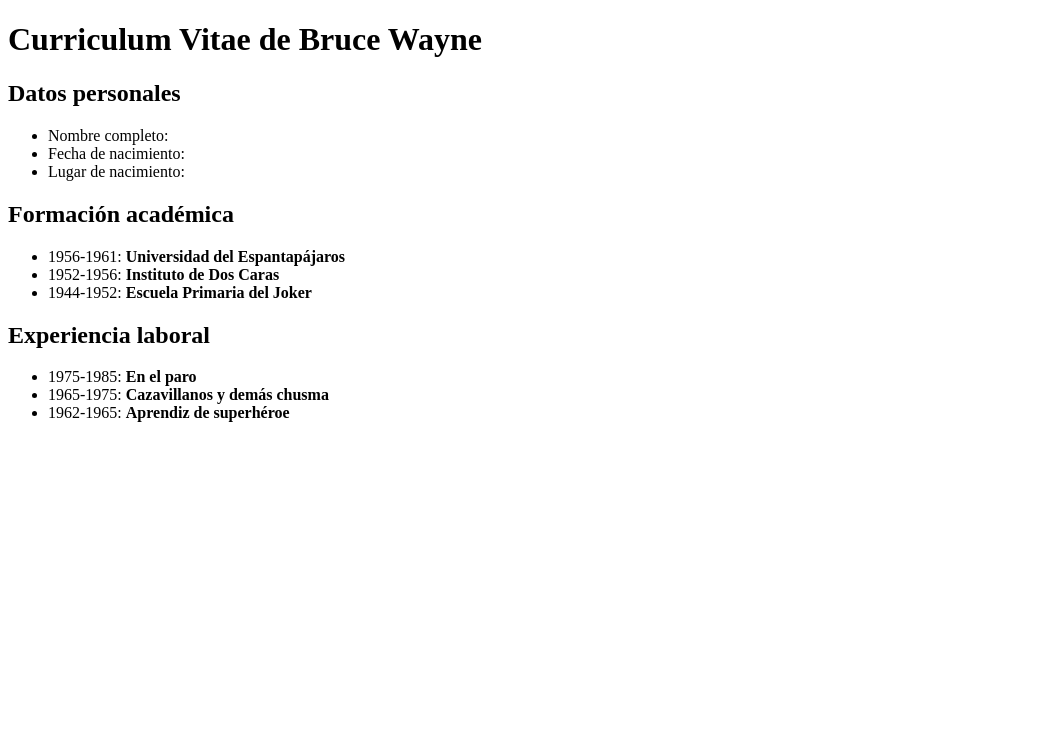
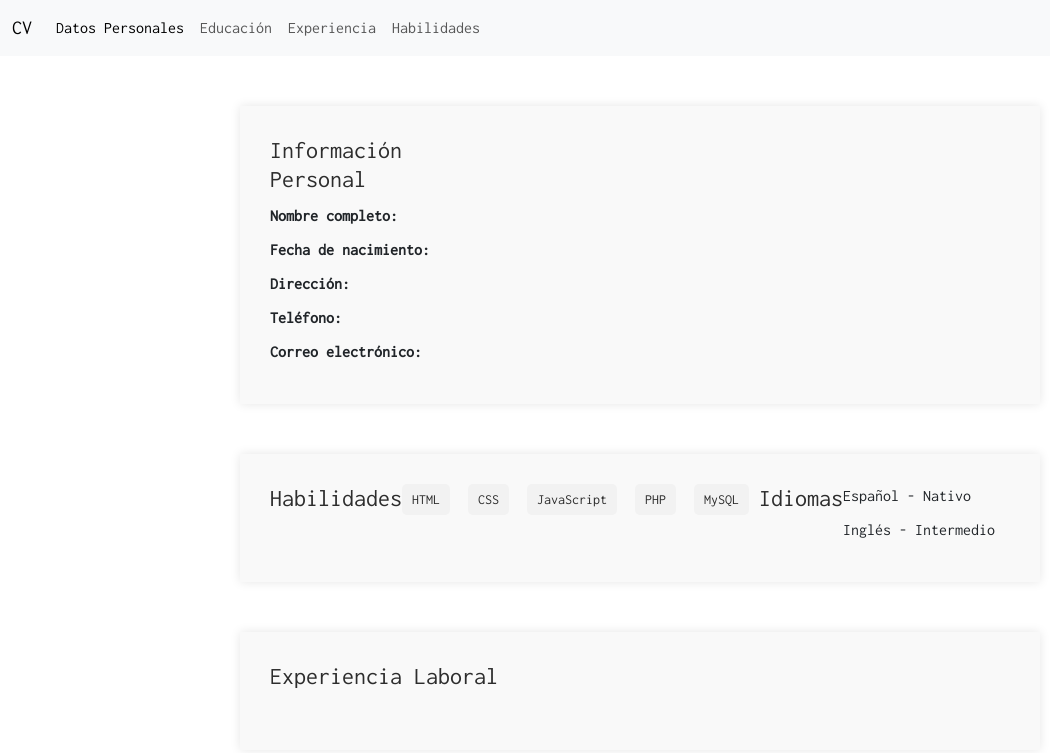
Before and after one commit to smarevalo/smarevalo.github.io, a plain HTML site: page index.html in a window 1280 px wide. Shown: the whole page, without its empty margins (0-1050 px from the left). Drawn offline with nearby package versions, Linux system fonts and the light colour scheme; no server answers.

Commit message:
actualizacion

```diff
--- /dev/null
+++ b/css/index.css
@@ -0,0 +1,91 @@
+	body {
+		margin: 0;
+		padding: 0;
+		font-family: Inconsolata, Arial, sans-serif;
+	}
+
+	.container {
+		display: flex;
+		flex-wrap: wrap;
+		max-width: 800px;
+		margin: 50px auto;
+		background-color: #f9f9f9;
+		padding: 30px;
+		box-shadow: 0px 0px 10px rgba(0, 0, 0, 0.1);
+	}
+
+	h3 {
+		font-size: 24px;
+		margin-bottom: 10px;
+		color: #2d2d2d;
+	}
+
+	h4 {
+		font-size: 20px;
+		margin-top: 20px;
+		margin-bottom: 10px;
+		color: #2d2d2d;
+	}
+
+	.left-column {
+		flex: 1;
+		margin-right: 50px;
+	}
+
+	.right-column {
+		flex: 2;
+	}
+
+	ul {
+		list-style: none;
+		padding: 0;
+		margin: 0;
+	}
+
+	ul li {
+		margin-bottom: 10px;
+	}
+
+	ul li strong {
+		font-weight: bold;
+		margin-right: 5px;
+	}
+
+	p {
+		margin-bottom: 10px;
+	}
+
+	.experience {
+		margin-bottom: 30px;
+		border-bottom: 1px solid #ccc;
+		padding-bottom: 20px;
+	}
+
+	.experience:last-child {
+		border-bottom: none;
+		padding-bottom: 0;
+	}
+
+	.experience ul {
+		margin-top: 10px;
+		margin-left: 20px;
+	}
+
+	.experience ul li {
+		margin-bottom: 5px;
+	}
+
+	.skills li {
+		display: inline-block;
+		background-color: #f2f2f2;
+		color: #2d2d2d;
+		font-size: 14px;
+		padding: 5px 10px;
+		margin-right: 10px;
+		margin-bottom: 10px;
+		border-radius: 5px;
+	}
+
+    img {
+        border-radius: 50%;
+      }
--- a/index.html
+++ b/index.html
@@ -4,47 +4,89 @@
         <meta charset="UTF-8">
         <meta http-equiv="X-UA-Compatible" content="IE=edge">
         <meta name="viewport" content="width=device-width, initial-scale=1.0">
+        <script src="https://ajax.googleapis.com/ajax/libs/jquery/3.6.3/jquery.min.js"></script>
+        <link href="https://cdn.jsdelivr.net/npm/bootstrap@5.3.0-alpha1/dist/css/bootstrap.min.css" rel="stylesheet" integrity="sha384-GLhlTQ8iRABdZLl6O3oVMWSktQOp6b7In1Zl3/Jr59b6EGGoI1aFkw7cmDA6j6gD" crossorigin="anonymous">
+        <link rel="stylesheet" href="https://fonts.googleapis.com/css?family=Inconsolata">
+
+        <link rel="stylesheet" href="https://cdnjs.cloudflare.com/ajax/libs/font-awesome/6.3.0/css/all.min.css">
+        <script src="https://cdn.jsdelivr.net/npm/@popperjs/core@2.11.6/dist/umd/popper.min.js" integrity="sha384-oBqDVmMz9ATKxIep9tiCxS/Z9fNfEXiDAYTujMAeBAsjFuCZSmKbSSUnQlmh/jp3" crossorigin="anonymous"></script>
+        <script src="https://cdn.jsdelivr.net/npm/bootstrap@5.3.0-alpha1/dist/js/bootstrap.min.js" integrity="sha384-mQ93GR66B00ZXjt0YO5KlohRA5SY2XofN4zfuZxLkoj1gXtW8ANNCe9d5Y3eG5eD" crossorigin="anonymous"></script>
+        <script src="https://cdn.jsdelivr.net/npm/bootstrap@5.3.0-alpha1/dist/js/bootstrap.bundle.min.js" integrity="sha384-w76AqPfDkMBDXo30jS1Sgez6pr3x5MlQ1ZAGC+nuZB+EYdgRZgiwxhTBTkF7CXvN" crossorigin="anonymous"></script>
+        <script src="./js/index.js"></script>
+        <link rel="stylesheet" href="./css/index.css">
 
         <title>Curriculum Vitae</title>
     </head>
+
     <body>
-    <h1>Curriculum Vitae de Bruce Wayne</h1>
 
-    <h2>Datos personales</h2>
+        <main>
+
+            <nav class="navbar navbar-expand-lg bg-body-tertiary">
+                <div class="container-fluid">
+                  <a class="navbar-brand" href="#">CV</a>
+                  <button class="navbar-toggler" type="button" data-bs-toggle="collapse" data-bs-target="#navbarNavAltMarkup" aria-controls="navbarNavAltMarkup" aria-expanded="false" aria-label="Toggle navigation">
+                    <span class="navbar-toggler-icon"></span>
+                  </button>
+                  <div class="collapse navbar-collapse" id="navbarNavAltMarkup">
+                    <div class="navbar-nav">
+                      <a class="nav-link active" aria-current="page" href="#">Datos Personales</a>
+                      <a class="nav-link" href="#">Educación</a>
+                      <a class="nav-link" href="#">Experiencia</a>
+                      <a class="nav-link" href="#">Habilidades</a>
+                    </div>
+                  </div>
+                </div>
+            </nav>
+
+
+            <section class="container">
+                <div class="left-column">
+                    <h3>Información Personal</h3>
                     <ul>
-    <li>Nombre completo:  <strong><span id="name"></span></strong></li>
-    <li>Fecha de nacimiento: <strong><span id="date"></span></strong></li>
-    <li>Lugar de nacimiento:  <strong><span id="country"></span></strong></li>
+                        <li><strong>Nombre completo:</strong><span id="nombre"></span></li>
+                        <li><strong>Fecha de nacimiento:</strong><span id="nacimiento"></span></li>
+                        <li><strong>Dirección:</strong><span id="direccion"></span></li>
+                        <li><strong>Teléfono:</strong><span id="telefono"></span></li>
+                        <li><strong>Correo electrónico:</strong><span id="correo"></span></li>
+                    </ul>
+                </div>
+                <div class="right-column">
+                    <span id="foto" ></span>
+                </div>
+
+            </section>
+
+
+            <section class="container">
+                <h3>Habilidades</h3>
+                    <ul class="skills">
+                        <li>HTML</li>
+                        <li>CSS</li>
+                        <li>JavaScript</li>
+                        <li>PHP</li>
+                        <li>MySQL</li>
                     </ul>
 
-    <h2>Formación académica</h2>
+                    <h3>Idiomas</h3>
                     <ul>
-    <li>1956-1961: <strong>Universidad del Espantapájaros</strong></li>
-    <li>1952-1956: <strong>Instituto de Dos Caras</strong></li>
-    <li>1944-1952:  <strong>Escuela Primaria del Joker</strong></li>
+                        <li>Español - Nativo</li>
+                        <li>Inglés - Intermedio</li>
                     </ul>
+            </section>
 
-    <h2>Experiencia laboral</h2>
-    <ul>
-    <li>1975-1985: <strong>En el paro</strong></li>
-    <li>1965-1975: <strong>Cazavillanos y demás chusma</strong></li>
-    <li>1962-1965: <strong>Aprendiz de superhéroe</strong></li>
-    </ul>
-    <p id="demo"></p>
 
-    <script>
-        var texto = fetch('https://randomuser.me/api/')
-        .then((response) => response.json());
-        //.then((json) => console.log(json));
+            <section class="container">
+                <div class="right-column">
 
-        //var texto = '{"results":[{"gender":"male","name":{"title":"Mr","first":"Mason","last":"Hughes"},"location":{"street":{"number":4942,"name":"Stuart Street"},"city":"New Plymouth","state":"Canterbury","country":"New Zealand","postcode":44406,"coordinates":{"latitude":"49.2085","longitude":"-22.4905"},"timezone":{"offset":"-6:00","description":"Central Time (US & Canada), Mexico City"}},"email":"mason.hughes@example.com","login":{"uuid":"b437d926-1390-412a-8e28-90914ac882e8","username":"blackleopard660","password":"trial","salt":"goKbgkNV","md5":"c9315c406cc8d8fb936a989563c80a86","sha1":"acb50d71508d414e22cd2c6863d45d7fd9697a43","sha256":"ddf9a2eebaf69e33b386ce3bc3a1333d1540a592b5510d0dc456781c6d8330ab"},"dob":{"date":"1946-07-05T15:57:23.981Z","age":76},"registered":{"date":"2014-10-27T07:08:04.004Z","age":8},"phone":"(267)-551-9577","cell":"(498)-990-8770","id":{"name":"","value":null},"picture":{"large":"https://randomuser.me/api/portraits/men/9.jpg","medium":"https://randomuser.me/api/portraits/med/men/9.jpg","thumbnail":"https://randomuser.me/api/portraits/thumb/men/9.jpg"},"nat":"NZ"}],"info":{"seed":"63b922ec304f494e","results":1,"page":1,"version":"1.4"}}';
-        var obj = JSON.parse(texto);
-        document.getElementById("demo").innerHTML = "Genero: " + obj.results[0].gender;
-        document.getElementById("name").innerHTML = obj.results[0].name.last + " " + obj.results[0].name.first;
-        document.getElementById("date").innerHTML = obj.results[0].dob.date;
-        document.getElementById("country").innerHTML = obj.results[0].location.country;
+                    <h3>Experiencia Laboral</h3>
 
-    </script>
+                    <div class="experience">
+                </div>
+            </section>
+
+
+        </main>
 
     </body>
 </html>
--- a/js/index.js
+++ b/js/index.js
@@ -0,0 +1,18 @@
+
+$.ajax({
+    url: 'https://randomuser.me/api/',
+    dataType: 'json',
+    success: function(data) {
+    console.log(data.results[0]);
+    let persona = data.results[0];
+    var fechaNac = new Date(persona.dob.date);
+
+    document.getElementById("nombre").innerHTML = persona.name.first + " " + persona.name.last;
+    document.getElementById("nacimiento").innerHTML = fechaNac.getDate() + "/" + fechaNac.getMonth() + "/" + fechaNac.getFullYear();
+    document.getElementById("direccion").innerHTML = persona.location.street.name + " " + persona.location.street.number + ", " + persona.location.city;
+    document.getElementById("telefono").innerHTML = persona.phone;
+    document.getElementById("correo").innerHTML = persona.email;
+    document.getElementById("foto").innerHTML = "<img src='"+persona.picture.large+"' class='circle float-left' alt='...'>";
+
+}
+});
```
Lines whose indentation alone changed are shown as unchanged.
